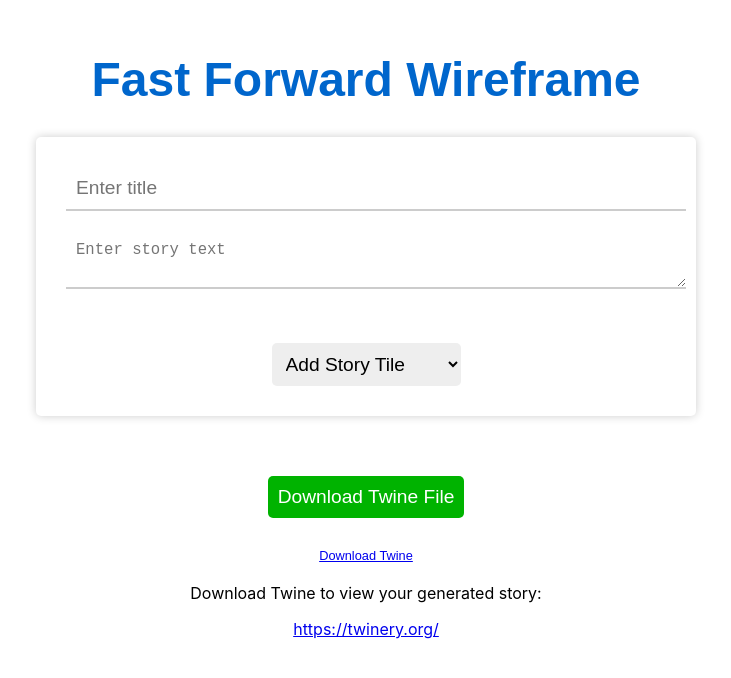
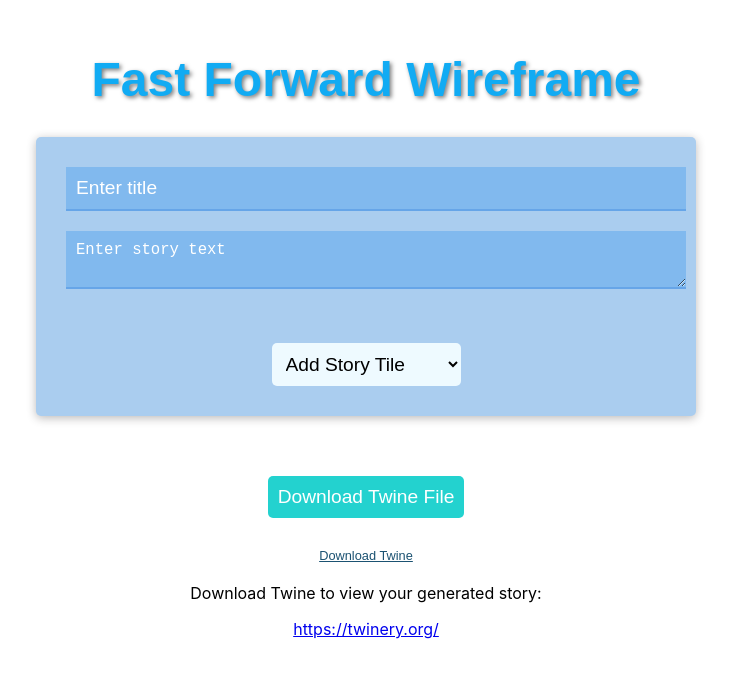
Before and after one commit to mikefrith108/Fast-Foward-React-UI-, a React (Create React App) app: page / in a window 1280 px wide. Shown: the top 678 px of the page, without its empty margins (274-1005 px from the left). Built offline with nearby package versions, Linux system fonts and the light colour scheme; the HTML template or start-up script is replaced by a standard one.

Commit message:
Update WireframeUI.css

```diff
--- a/WireframeUI.css
+++ b/WireframeUI.css
@@ -11,7 +11,8 @@
   font-size: 3em;
   text-align: center;
   margin-bottom: 30px;
-  color: #0066cc;
+  color: #11abf3;
+  text-shadow: 2px 2px 4px rgba(0,0,0,0.5);
 }
 
 .tile-container {
@@ -22,9 +23,9 @@
 }
 
 .tile {
-  background-color: #fff;
+  background-color: #aacdef;
   border-radius: 5px;
-  box-shadow: 0 0 10px rgba(0, 0, 0, 0.2);
+  box-shadow: 0 2px 10px rgba(31, 22, 22, 0.3);
   padding: 30px;
   margin-bottom: 30px;
   position: relative;
@@ -37,8 +38,14 @@
   padding: 10px;
   margin-bottom: 20px;
   border: none;
-  border-bottom: 2px solid #ccc;
+  border-bottom: 2px solid #66a5e8;
   font-size: 1.2em;
+  background-color: #81b9ee;
+  color: white;
+}
+
+::placeholder {
+  color:white;
 }
 
 .tile-connector {
@@ -67,12 +74,12 @@
   padding: 10px;
   border-radius: 5px;
   border: none;
-  background-color: #eee;
+  background-color: #eefaff;
   font-size: 1.2em;
 }
 
 .download-btn {
-  background-color: #00b300;
+  background-color: #23d2cf;
   color: white;
   padding: 10px;
   border: none;
@@ -84,7 +91,7 @@
 }
 
 .download-btn:hover {
-  background-color: #008000;
+  background-color: #2aae8f;
 }
 
 .twine-link {
@@ -92,6 +99,7 @@
   text-align: center;
   margin-top: 30px;
   font-size: 0.8em;
+  color: #1b5272;
 }
 
 .decision-buttons {
```
